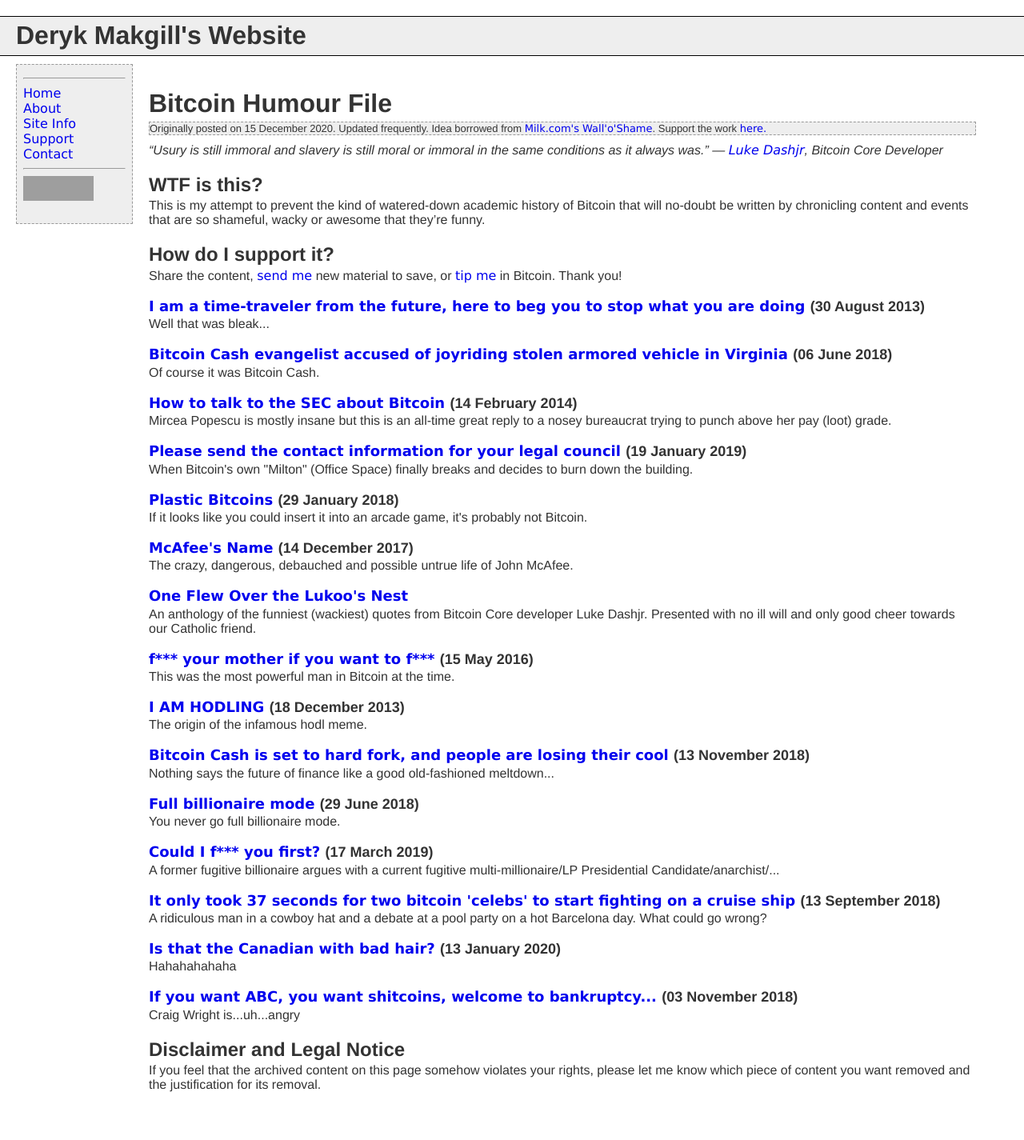
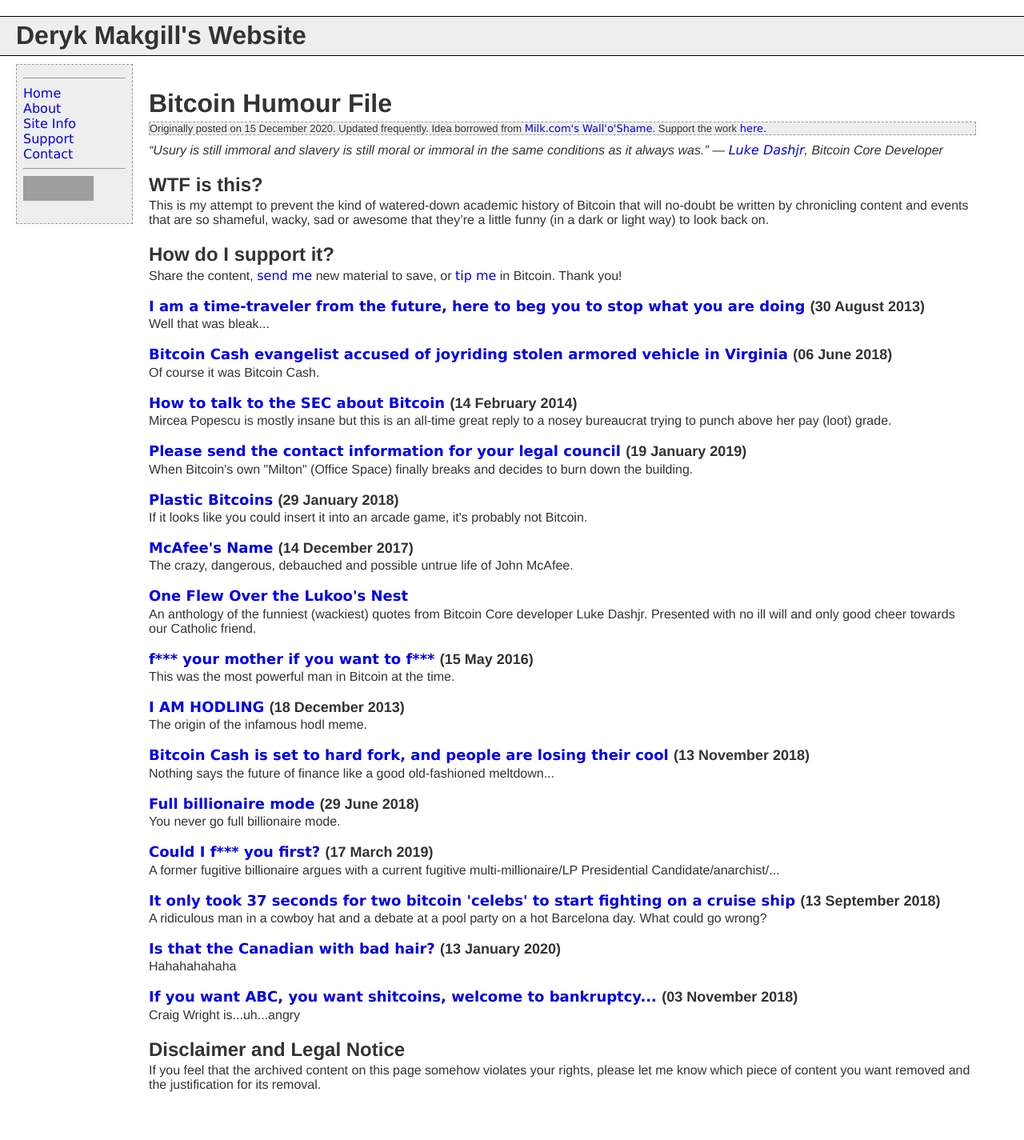
Before and after one commit to makgill/deryk, a Jekyll site: the page built from _pages/bitcoin/humour/index.md, in a window 1280 px wide. Shown: the whole page at 80% size. Built offline with Jekyll 4.4.1, drawn with Linux system fonts in a browser that asks for light colours; grey boxes are pictures that could not be loaded.

Commit message:
Update index.md

```diff
--- a/_pages/bitcoin/humour/index.md
+++ b/_pages/bitcoin/humour/index.md
@@ -13,7 +13,7 @@
 
 ## WTF is this?
 
-This is my attempt to prevent the kind of watered-down academic history of Bitcoin that will no-doubt be written by chronicling content and events that are so shameful, wacky or awesome that they're funny.
+This is my attempt to prevent the kind of watered-down academic history of Bitcoin that will no-doubt be written by chronicling content and events that are so shameful, wacky, sad or awesome that they're a little funny (in a dark or light way) to look back on.
 
 ## How do I support it?
 
```
